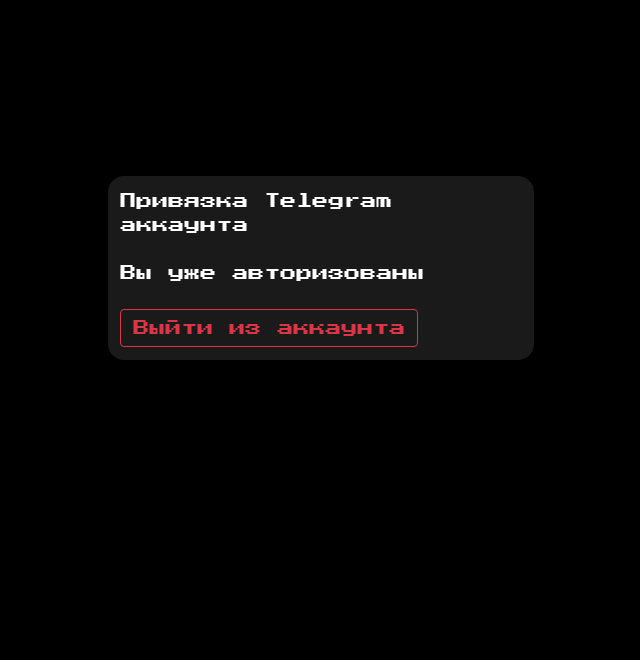
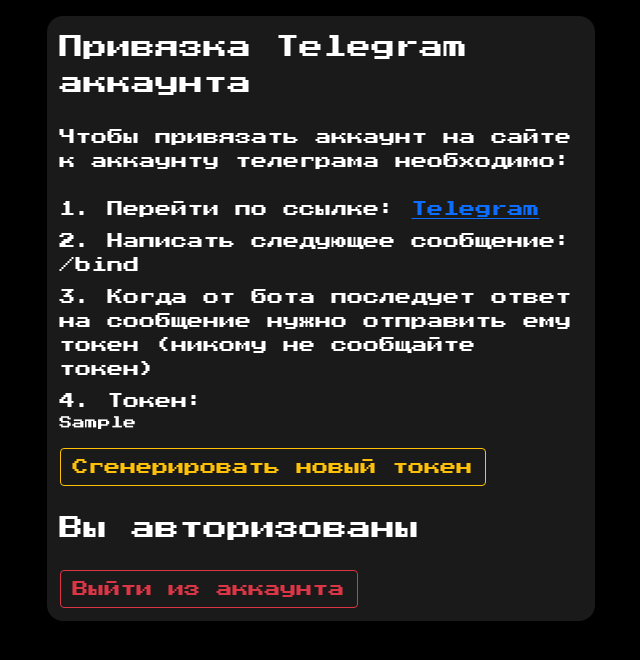
Before and after one commit to PepsiKingIV/Balanced, a Django app: page /account/login/ in a window 1280 px wide. Shown: the part 80-740 px from the top of the page, without its empty margins (319-959 px from the left). Run offline with Django 4.2, Linux system fonts and the light colour scheme; the visitor is signed in with stand-in values (Sample User, id 1); data comes from the database, SQL or seed files in the repository; some web fonts are replaced.

Commit message:
Add synchronization with Telegram bot
Added tracking of a new url for creating a new token.
The account Telegram id will be recorded on the bot's server

```diff
--- a/account/forms.py
+++ b/account/forms.py
@@ -16,6 +16,7 @@
         attrs={'class': 'form-control', 'type': "text", 'id': "exampleInputEmail1", 'aria-describedby': "emailHelp"}))
     email = forms.EmailField(widget=forms.EmailInput(
         attrs={'class': 'form-control', 'type': "email", 'id': "exampleInputEmail1", 'aria-describedby': "emailHelp"}))
+    first_name: forms.CharField()
     password = forms.CharField(label='Password', widget=forms.PasswordInput(
         attrs={"type": "password", "class": "form-control", "id": "exampleInputPassword1"}))
     password2 = forms.CharField(label='Repeat password', widget=forms.PasswordInput(
--- a/account/models.py
+++ b/account/models.py
@@ -1 +1,4 @@
 from django.db import models
+from django.contrib.auth import models as user_model
+
+#    telegram_id = models.CharField(_("telegram"), max_length=150, blank=True)
--- a/account/static/css/reg_style.css
+++ b/account/static/css/reg_style.css
@@ -15,15 +15,16 @@
 .content{
     display: grid;
     grid-template-rows: repeat(8, 1fr);
-    grid-template-columns: 1fr 1fr 1fr;
+    grid-template-columns: 2fr 3fr 2fr;
     height: 80vh;
 }
 
 .content>div{
     margin-top: 1rem;
-    grid-row: 3/6;
+    grid-row: 1/6;
     grid-column: 2/3;
 }
+
 
 .header {
     font-size: 1.7rem;
@@ -40,7 +41,7 @@
 
 .form {
     margin-top: 1rem;
-    grid-row: 3/6;
+    grid-row: 1/6;
     grid-column: 2/3;
 }
 
--- a/account/templates/account/login.html
+++ b/account/templates/account/login.html
@@ -1,15 +1,26 @@
 {% extends "account/pattern.html" %}
 
 {% block content %}
-
     {% if request.user.is_authenticated %}
     <div class="form">
         <div style="background-color: rgb(26, 26, 26); padding: 1vw; border-radius: 1rem;">
-            <form>
-                <p style="margin-bottom: 1.5rem">Привязка Telegram аккаунта</p>
+            <div>
+                <p style="margin-bottom: 1.5rem; font-size: 1.5rem">Привязка Telegram аккаунта</p>
+                <p style="margin-bottom: 1.5rem; font-size: 1rem">
+                    Чтобы привязать аккаунт на сайте к аккаунту телеграма необходимо:
+                </p>
+                <dl>
+                    <dd>1. Перейти по ссылке: <a href="https://web.telegram.org/k/#@Ba1ancedbot">Telegram</a></li>
+                    <dd>2. Написать следующее сообщение: /bind</li>
+                    <dd>3. Когда от бота последует ответ на сообщение нужно отправить ему токен (никому не сообщайте токен)</li>
+                    <dd>4. Токен:<div style="font-size: 0.8rem">{{ token }}</div></li>
+                </dl>
 
-            </form>
-            <p style="margin-bottom: 1.5rem">Вы уже авторизованы</p>
+                <a href="http://127.0.0.1:8000/account/generate-new-token/" style="margin-top: 1rem">
+                    <button style="margin-bottom: 1.5rem" type="button" class="btn btn-outline-warning">Сгенерировать новый токен</button>
+                </a>
+            </div>
+            <p style="margin-bottom: 1.5rem; font-size: 1.5rem">Вы авторизованы</p>
             <a style="margin-bottom: 1.5rem" href='http://127.0.0.1:8000/account/logout/'>
             <button type="button" class="btn btn-outline-danger">Выйти из аккаунта</button>
             </a>
--- a/account/urls.py
+++ b/account/urls.py
@@ -26,4 +26,5 @@
             views.PasswordResetConfirmView2.as_view(), name='password_reset_confirm'),
     path('password-reset/complete/',
             PasswordResetCompleteView.as_view(), name='password_reset_complete'),
+    path('generate-new-token/', views.new_token),
 ]
--- a/account/views.py
+++ b/account/views.py
@@ -6,12 +6,15 @@
 from django.contrib.auth.models import User
 from django.contrib.auth.views import PasswordResetView, PasswordResetConfirmView
 from . import forms
+import secrets
+
 
 
 
 def user_login(request):
     data = ''
     if request.method == 'POST':
+        token = secrets.token_urlsafe()
         form = LoginForm(request.POST)
         if form.is_valid():
             cd = form.cleaned_data
@@ -30,12 +33,18 @@
                 data = 'Неверный логи либо пароль'
     else:
         form = LoginForm()
-    return render(request, 'account/login.html', {'form': form, 'data': data})
+        try:
+            token = User.objects.filter(username=f'{request.user}').values()[0]['first_name']
+        except:
+            token = 'none'
+    return render(request, 'account/login.html', {'form': form, 'data': data, 'token': token})
 
 
 def register(request):
     if request.method == 'POST':
         user_form = UserRegistrationForm(request.POST)
+        token = secrets.token_urlsafe()
+        print(token)
         if user_form.is_valid():
             username = user_form.data['username']
             email = user_form.data['email']
@@ -45,6 +54,7 @@
                 return render(request, 'account/registr.html', {'user_form': user_form, 'data': 'Пользователь с такой почтой уже существует'})
             else:
                 new_user = user_form.save(commit=False)
+                new_user.first_name = token
                 new_user.set_password(user_form.cleaned_data['password'])
                 new_user.save()
                 return render(request, 'account/registr.html', {'user_form': user_form, 'data': 'Регистрация прошла успешно'})
@@ -52,7 +62,7 @@
             return render(request, 'account/registr.html', {'user_form': user_form, 'data': 'Пользователь с таким именем уже существует'})
     else:
         user_form = UserRegistrationForm()
-    return render(request, 'account/registr.html', {'user_form': user_form})
+    return render(request, 'account/registr.html', {'user_form': user_form })
 
 
 def logout_view(request):
@@ -70,3 +80,9 @@
 
 class PasswordResetConfirmView2(PasswordResetConfirmView):
     form_class = forms.SetPasswordForm2
+
+def new_token(request):
+    token = secrets.token_urlsafe()
+    old_token = User.objects.filter(username=f'{request.user}').values()[0]['first_name']
+    User.objects.filter(first_name=old_token).update(first_name=token)
+    return redirect(to='http://127.0.0.1:8000/account/login/')
```
